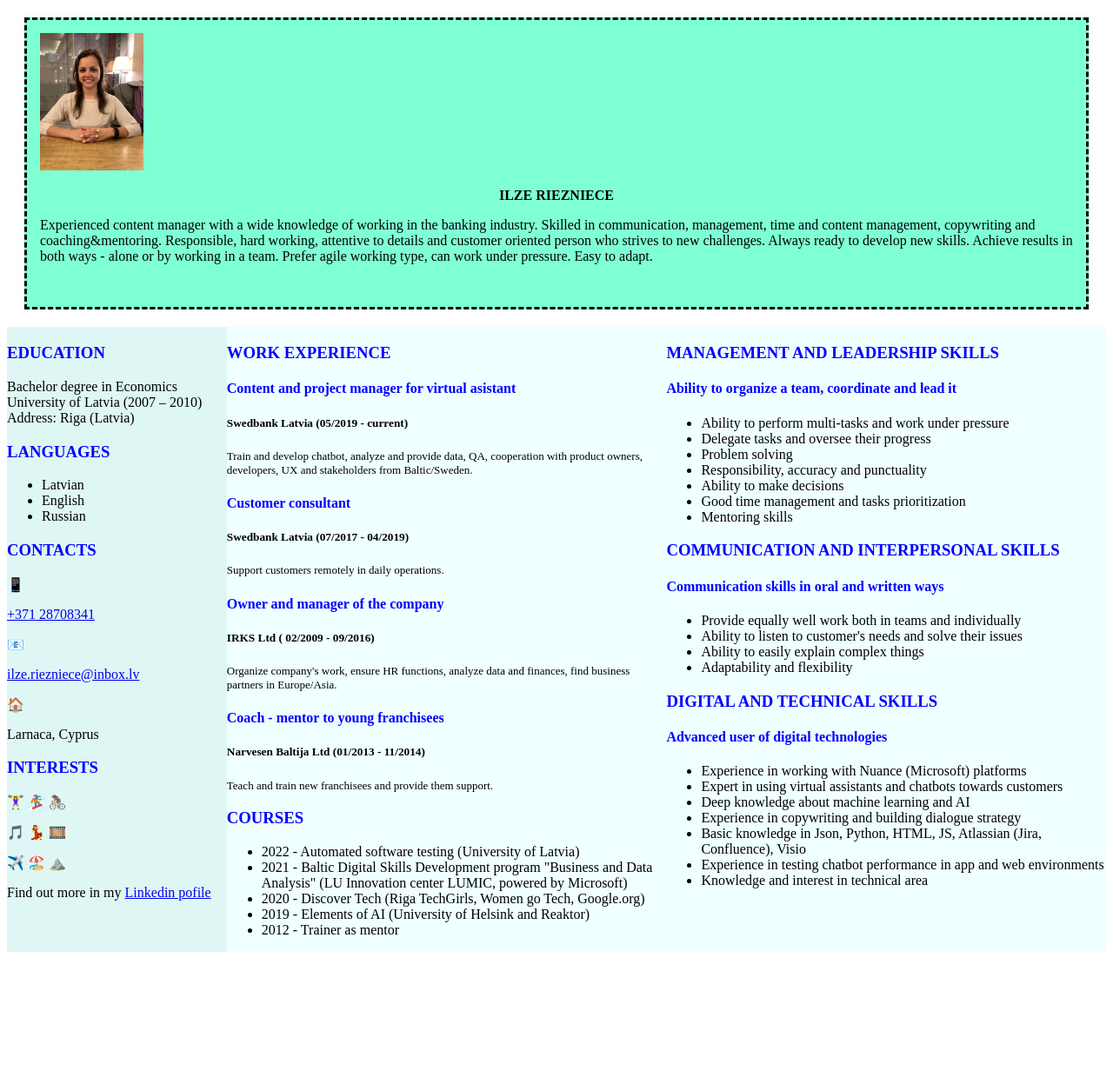
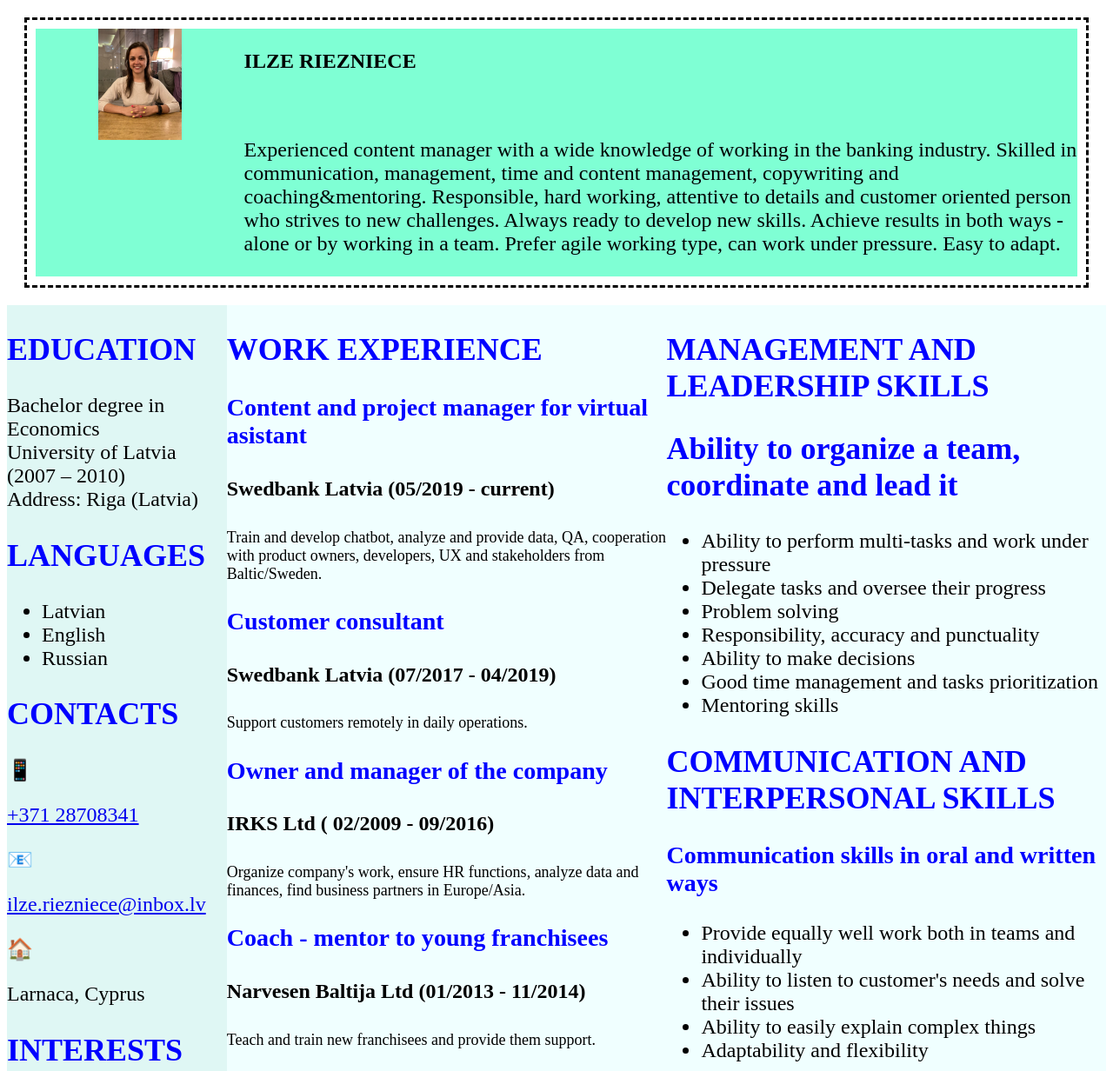
Before and after one commit to VUMC-ATP4/Ilze-Riezniece-HTML, a plain HTML site: page index.html in a window 1280 px wide. Shown: the top 1232 px of the page at 87% size. Before the commit the page ends 1103 px from the top, so only its background shows below. Drawn offline with Linux system fonts and the light colour scheme.

Commit message:
changed css

```diff
--- a/index.html
+++ b/index.html
@@ -10,11 +10,22 @@
 <body>
 
     <div id="ramitismain">
-    <img class="image" src="img/my_picture.jpg" width="10%" /> <p class="name">ILZE RIEZNIECE</p>
+        <div class="ramisleft">
+
+    <img class="image" src="img/my_picture.jpg" width="40%" />
+
+    </div>
+
+        <div class="ramisright">
+
+        <p class="name">ILZE RIEZNIECE</p>
+
+        <br>
    <p>Experienced content manager with a wide knowledge of working in the banking industry. Skilled in
      communication, management, time and content management, copywriting and coaching&mentoring.
      Responsible, hard working, attentive to details and customer oriented person who strives to new challenges. Always ready to develop new skills. Achieve results in both ways - alone or by working in a team. Prefer agile working type, can work under pressure. Easy to adapt.</p>
-<br>
+
+   </div>
 </div>
 
 
@@ -22,24 +33,24 @@
 
         <div class="ramitisleft">
 
-            <h3 class="main">EDUCATION</h3>
+            <h2 class="main">EDUCATION</h2>
 
             Bachelor degree in Economics<br>University of Latvia (2007 – 2010)<br>
             Address: Riga (Latvia)
 
-            <h3 class="main">LANGUAGES</h3>
+            <h2 class="main">LANGUAGES</h2>
 
             <ul> <li>Latvian</li>
             <li>English</li>
             <li>Russian</li></ul>
 
-            <h3 class="main">CONTACTS</h3>
+            <h2 class="main">CONTACTS</h2>
 
             <p>📱</p><a data-first="true" href="phone:+37128708341" data-wt-label="contact-phone-number" data-link-type="phone" data-action="+37128708341">+371 28708341</a>
             <p>📧</p><a data-first="true" href="mailto:ilze.riezniece@inbox.lv" data-wt-label="email-address" data-link type="email" data-action="ilze.riezniece@inbox.lv">ilze.riezniece@inbox.lv</a>
             <p>🏠</p>Larnaca, Cyprus
 
-            <h3 class="main">INTERESTS</h3>
+            <h2 class="main">INTERESTS</h2>
             <p>🏋️‍♀️ 🏂 🚴‍♀️</p>
             <p>🎵 💃 🎞️</p>
             <p>✈️ 🏖️ ⛰️</p>
@@ -50,22 +61,22 @@ Find out more in my <a href="https://www.linkedin.com/in/ilze-rie%C5%BEniece-792
 
         <div class="ramitismiddle">
 
-            <h3 class="main">WORK EXPERIENCE</h3>
-            <h4 class="small">Content and project manager for virtual asistant</h4>
-            <h5 class="smaller">Swedbank Latvia (05/2019 - current)</h5>
+            <h2 class="main">WORK EXPERIENCE</h2>
+            <h3 class="small">Content and project manager for virtual asistant</h3>
+            <h4 class="smaller">Swedbank Latvia (05/2019 - current)</h4>
 <p class="explanation">Train and develop chatbot, analyze and provide data, QA, cooperation with product owners, developers, UX and stakeholders from Baltic/Sweden.</p>
-            <h4 class="small">Customer consultant</h4>
-            <h5 class="smaller">Swedbank Latvia (07/2017 - 04/2019)</h5>
+            <h3 class="small">Customer consultant</h3>
+            <h4 class="smaller">Swedbank Latvia (07/2017 - 04/2019)</h4>
 <p class="explanation"> Support customers remotely in daily operations.</p>
 
-            <h4 class="small">Owner and manager of the company</h4>
-            <h5 class="smaller">IRKS Ltd ( 02/2009 - 09/2016)</h5>
+            <h3 class="small">Owner and manager of the company</h3>
+            <h4 class="smaller">IRKS Ltd ( 02/2009 - 09/2016)</h4>
 <p class="explanation">Organize company's work, ensure HR functions, analyze data and finances, find business partners in Europe/Asia.</p>
 
-            <h4 class="small">Coach - mentor to young franchisees</h4>
-            <h5 class="smaller">Narvesen Baltija Ltd (01/2013 - 11/2014)</h5>
+            <h3 class="small">Coach - mentor to young franchisees</h3>
+            <h4 class="smaller">Narvesen Baltija Ltd (01/2013 - 11/2014)</h4>
 <p class="explanation">Teach and train new franchisees and provide them support.</p>
-            <h3 class="main"> COURSES</h3>
+            <h2 class="main"> COURSES</h2>
             <ul><li>2022 - Automated software testing (University of Latvia)</li>
             <li>2021 - Baltic Digital Skills Development program "Business and Data Analysis" (LU Innovation center LUMIC, powered by Microsoft)</li>
             <li>2020 - Discover Tech (Riga TechGirls, Women go Tech, Google.org)</li>
@@ -77,8 +88,8 @@ Find out more in my <a href="https://www.linkedin.com/in/ilze-rie%C5%BEniece-792
         <div class="ramitisright">
 
 
-            <h3 class="main">MANAGEMENT AND LEADERSHIP SKILLS</h3>
-            <h4 class="small">Ability to organize a team, coordinate and lead it</h4>
+            <h2 class="main">MANAGEMENT AND LEADERSHIP SKILLS</h2>
+            <h2 class="small">Ability to organize a team, coordinate and lead it</h2>
             <ul><li>Ability to perform multi-tasks and work under pressure</li>
                 <li>Delegate tasks and oversee their progress</li>
                 <li>Problem solving</li>
@@ -87,15 +98,15 @@ Find out more in my <a href="https://www.linkedin.com/in/ilze-rie%C5%BEniece-792
                 <li>Good time management and tasks prioritization</li>
                 <li>Mentoring skills</li></ul>
 
-            <h3 class="main">COMMUNICATION AND INTERPERSONAL SKILLS</h3>
-            <h4 class="small">Communication skills in oral and written ways</h4>
+            <h2 class="main">COMMUNICATION AND INTERPERSONAL SKILLS</h2>
+            <h3 class="small">Communication skills in oral and written ways</h3>
             <ul><li>Provide equally well work both in teams and individually</li>
                 <li>Ability to listen to customer's needs and solve their issues</li>
                 <li>Ability to easily explain complex things</li>
                 <li>Adaptability and flexibility</li></ul>
 
-            <h3 class="main">DIGITAL AND TECHNICAL SKILLS</h3>
-            <h4 class="small">Advanced user of digital technologies</h4>
+            <h2 class="main">DIGITAL AND TECHNICAL SKILLS</h2>
+            <h2 class="small">Advanced user of digital technologies</h2>
             <ul><li>Experience in working with Nuance (Microsoft) platforms</li>
                 <li>Expert in using virtual assistants and chatbots towards customers</li>
                 <li>Deep knowledge about machine learning and AI</li>
--- a/style.css
+++ b/style.css
@@ -1,15 +1,24 @@
 #ramitismain {
    border-style: dashed;
    margin:20px;
-   padding: 15px;
-   width: auto;
+   padding: 10px;
+   display: grid;
+   grid-template-columns: 20% 80%;
+}
+
+.ramisright {
    background-color: aquamarine;
+   text-align: justify, center;
+}
+.ramisleft {
    image-orientation: from-image;
-   shape-image-threshold: inherit;
+   text-align: center;
+   background-color: aquamarine;
+   padding: auto;
 }
 .name  {
    font-weight: bold;
-   text-align: center;
+   text-align: left;
 }
 .main {
    font-weight: bold;
@@ -41,5 +50,8 @@
    background-color: rgb(223, 247, 244);
 }
 .explanation {
-   font-size: small;
+   font-size: large;
 }
+body {
+   font-size: x-large;
+}
```
